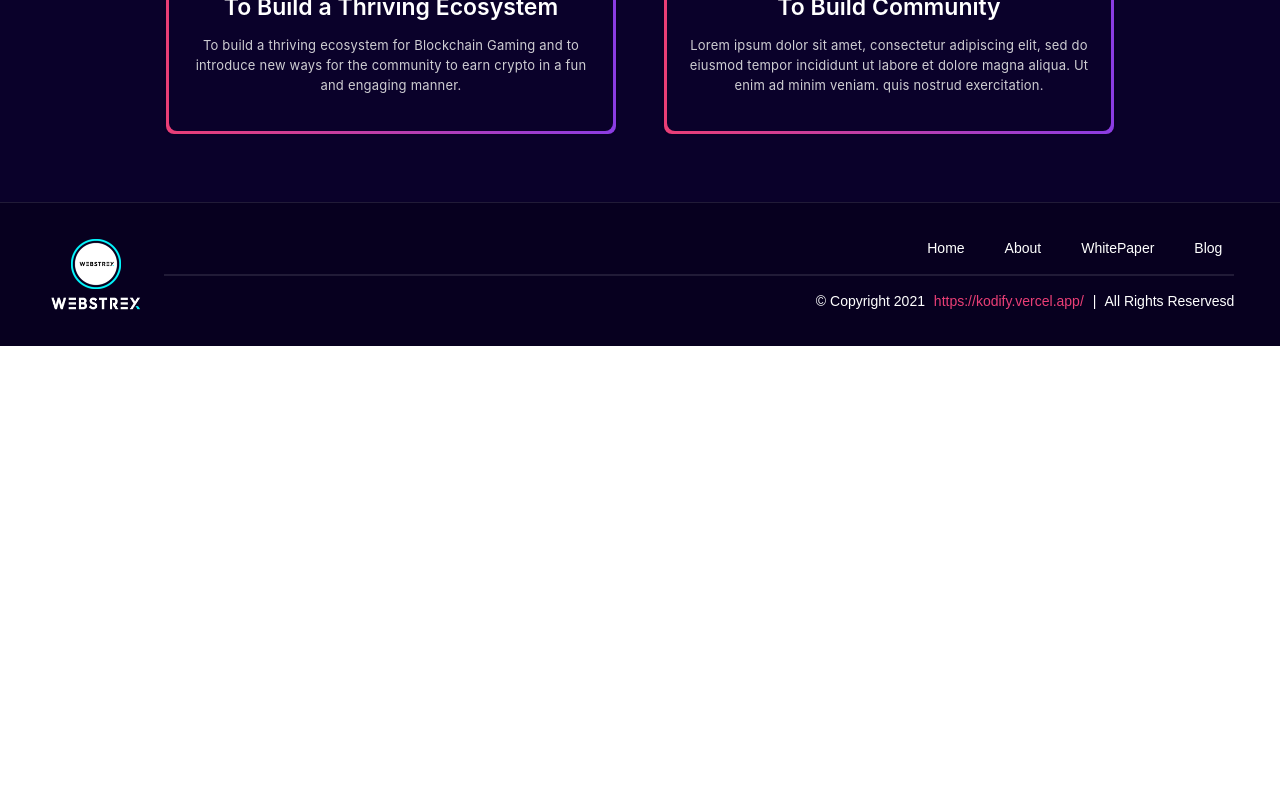
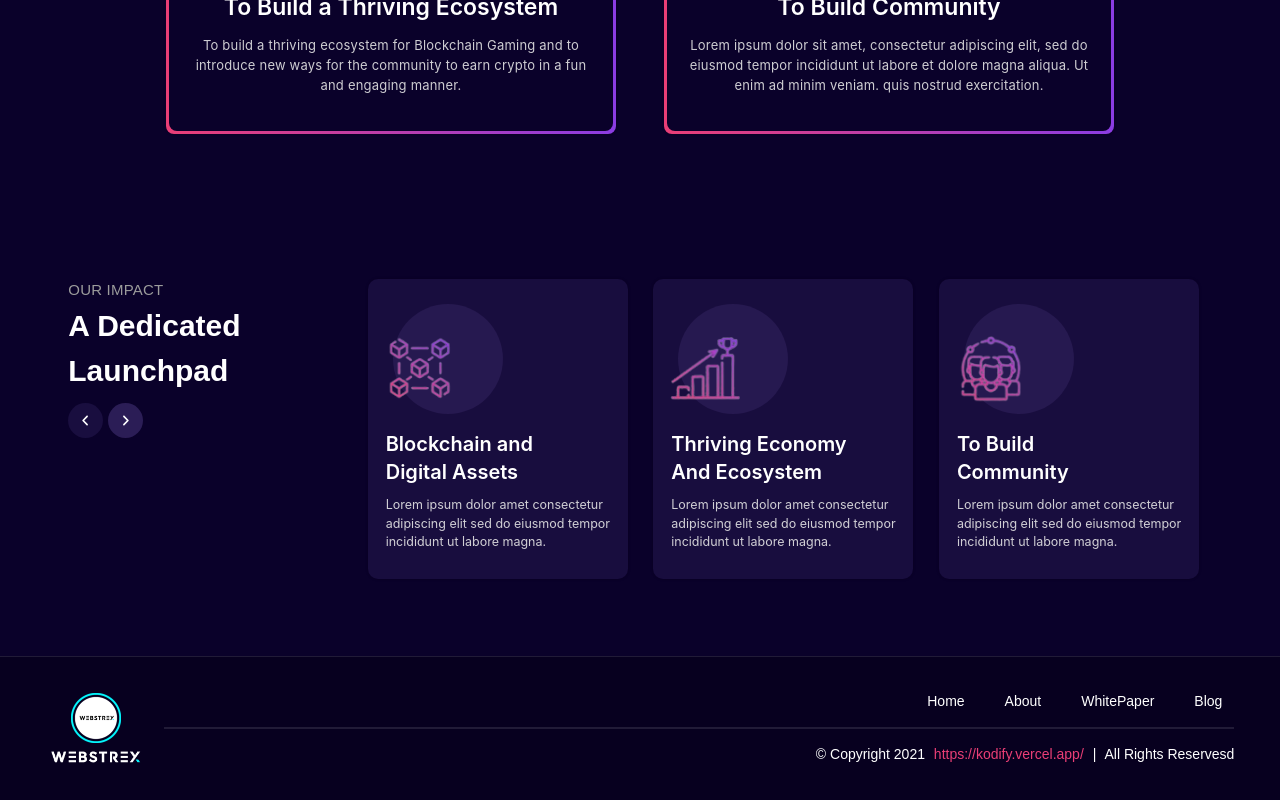
Before and after one commit to atikulla77/WebstreX, a React (Create React App) app: page / in a window 1280 px wide. Shown: the part 1894-2694 px from the top of the page. Before the commit the page ends 2240 px from the top, so only its background shows below. Built offline with nearby package versions, Linux system fonts and the light colour scheme.

Commit message:
impact section added

```diff
--- /dev/null
+++ b/src/Components/Home/Impact.js
@@ -0,0 +1,83 @@
+import React from "react";
+import img1 from "../../Image/impact_1.png";
+import img2 from "../../Image/impact_2.png";
+import img3 from "../../Image/impact_3.png";
+
+import { FaAngleLeft } from "react-icons/fa6";
+import { FaAngleRight } from "react-icons/fa6";
+
+function Impact() {
+  const impactData = [
+    {
+      id: 1,
+      img: img1,
+      tittle: "Blockchain and Digital Assets",
+      description:
+        "Lorem ipsum dolor amet consectetur adipiscing elit sed do eiusmod tempor incididunt ut labore magna.",
+    },
+    {
+      id: 2,
+      img: img2,
+      tittle: "Thriving Economy And Ecosystem",
+      description:
+        "Lorem ipsum dolor amet consectetur adipiscing elit sed do eiusmod tempor incididunt ut labore magna.",
+    },
+    {
+      id: 3,
+      img: img3,
+      tittle: "To Build Community",
+      description:
+        "Lorem ipsum dolor amet consectetur adipiscing elit sed do eiusmod tempor incididunt ut labore magna.",
+    },
+  ];
+  return (
+    <main className="w-full h-[100%]">
+      <div className="mx-auto xl:w-[1230px] w-[96%] h-full [@media(min-width:1105px)]:pt-[4rem] pt-[2rem] pb-[4rem] relative z-[1] flex [@media(min-width:1105px)]:flex-row flex-col justify-center">
+        <div className="[@media(min-width:1105px)]:w-[200px] w-full [@media(min-width:1105px)]:pb-0 pb-[1rem] text-white my-[0.8rem] mx-auto [@media(min-width:1105px)]:text-left text-center">
+          <p className="[@media(min-width:600px)]:text-[15px] text-[14px] tracking-[0.2px] font-[400] text-[#9c9c9c] uppercase KarlaFont">
+            Our Impact
+          </p>
+          <h1 className="[@media(min-width:600px)]:text-[30px] [@media(min-width:400px)]:text-[25px] text-[20px] font-[600] Poppins pt-[2px]">
+            A Dedicated Launchpad
+          </h1>
+          <div className="flex items-center [@media(min-width:1105px)]:justify-start justify-center pt-[10px] [@media(min-width:1105px)]:mx-0 mx-auto">
+            <div className="[@media(min-width:600px)]:w-[35px] w-[30px] [@media(min-width:600px)]:h-[35px] h-[30px] rounded-[50%] bg-[#3a2a6952]  flex justify-center items-center mr-[5px]">
+              <FaAngleLeft className="[@media(min-width:600px)]:text-[13px] text-[12px]" />
+            </div>
+            <div className="[@media(min-width:600px)]:w-[35px] w-[30px] [@media(min-width:600px)]:h-[35px] h-[30px] rounded-[50%]  bg-[#3a2a69b1] flex justify-center items-center">
+              <FaAngleRight className="[@media(min-width:600px)]:text-[13px] text-[12px]" />
+            </div>
+          </div>
+        </div>
+        <div className="flex flex-wrap justify-center h-full mx-auto">
+          {impactData.map((key) => {
+            return (
+              <div
+                key={key.id}
+                className="w-[260px] h-[300px] mx-[0.8rem] my-[0.8rem] rounded-[10px] bg-[#2e1e5d66] shadow-[0px_0px_3px_0px_#0000003d] px-[15px] py-[25px]"
+              >
+                <div className="w-[110px] h-[110px] mb-[1rem] ml-[10px] bg-[#3a2a6969] rounded-[50%] relative">
+                  <img
+                    src={key.img}
+                    className="w-[70px] absolute left-[-8px] bottom-[10px]"
+                    alt=""
+                  />
+                </div>
+                <div className="text-left pl-[3px] text-white">
+                  <h1 className="text-[20px] leading-[28px] font-[600] w-[180px]">
+                    {key.tittle}
+                  </h1>
+                  <p className="text-[12.5px] font-[400] mt-[10px] text-[#e9e9e9e0] InterFont">
+                    {key.description}
+                  </p>
+                </div>
+              </div>
+            );
+          })}
+        </div>
+      </div>
+    </main>
+  );
+}
+
+export default Impact;
--- a/src/Page/Home.js
+++ b/src/Page/Home.js
@@ -3,6 +3,7 @@ import Banner from "../Components/Home/Banner";
 import About from "../Components/Home/About";
 import Mission from "../Components/Home/Mission";
 import Footer from "../Components/Footer/Footer";
+import Impact from "../Components/Home/Impact";
 
 const Home = () => {
   return (
@@ -11,6 +12,7 @@ const Home = () => {
       <Banner />
       <About />
       <Mission />
+      <Impact />
       <Footer />
 
     </div>
```
